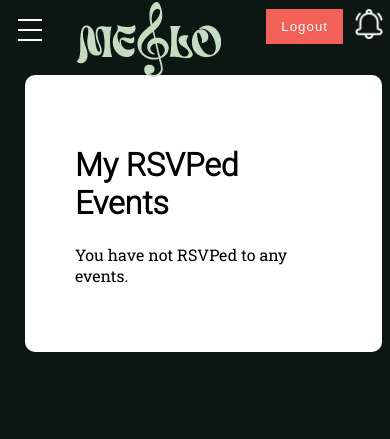
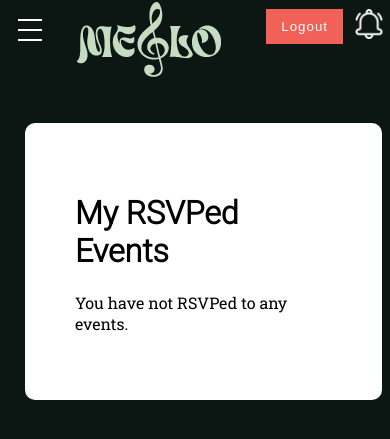
Before and after one commit to mehrdad-ordobadi/Melo, a Flask app: page /my-rsvp-events in a window 390 px wide. Shown: the top 439 px of the page. Run offline with Flask 3, Linux system fonts and the light colour scheme; the visitor is signed in with stand-in values (Sample User, id 1); data that the repository does not hold is empty.

Commit message:
FIX all classes on pages and mobile view for artist account (except for add/edit bio *NEED TO BE FIXED*)

```diff
--- a/app/static/navbar.css
+++ b/app/static/navbar.css
@@ -451,7 +451,7 @@ darkest green = #0C1713
     }
 
     .create-events {
-        padding-top: 37px;
+        padding-top: 40px;
         padding-left: 29px;
         display: table-caption;
     }
@@ -459,6 +459,10 @@ darkest green = #0C1713
     .upload-page {
         padding-top: 40px;
         display: table;
+    }
+
+    .rsvp-page, .view-events-page, .view-event {
+        padding-top: 40px;
     }
 
 }
--- a/app/static/upload.css
+++ b/app/static/upload.css
@@ -14,7 +14,7 @@ h1 {
     font-family: 'Roboto', sans-serif;
 }
 
-.upload-page {
+.upload-page, .rsvp-page, .view-events-page {
     grid-column: 3/5;
 }
 
--- a/app/static/view-event.css
+++ b/app/static/view-event.css
@@ -14,6 +14,6 @@ h1 {
     font-family: 'Roboto', sans-serif;
 }
 
-main {
+.view-event {
     grid-column: 3/5
 }
--- a/app/templates/my_rsvp_events.html
+++ b/app/templates/my_rsvp_events.html
@@ -7,7 +7,7 @@
 {% endblock %}
 
 {% block content %}
-<main>
+<main class="rsvp-page">
   {% with messages = get_flashed_messages() %}
   {% if messages %}
       <ul class="flashes">
--- a/app/templates/view_event.html
+++ b/app/templates/view_event.html
@@ -7,7 +7,7 @@
 {% endblock %}
 
 {% block content %}
-<main>
+<main class="view-event">
     {% with messages = get_flashed_messages() %}
     {% if messages %}
         <ul class="flashes">
--- a/app/templates/view_events.html
+++ b/app/templates/view_events.html
@@ -7,7 +7,7 @@
 {% endblock %}
 
 {% block content %}
-<main>
+<main class="view-events-page">
 
 
   <div class="box">
```
